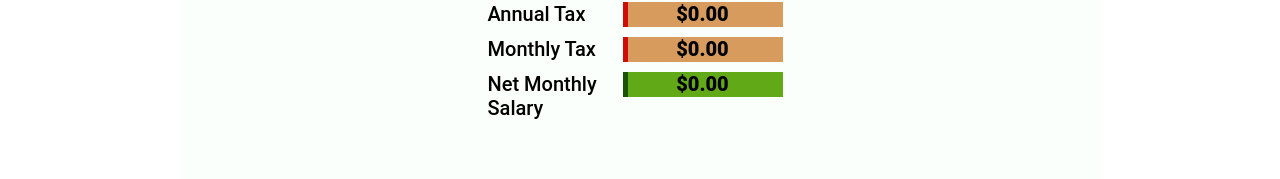
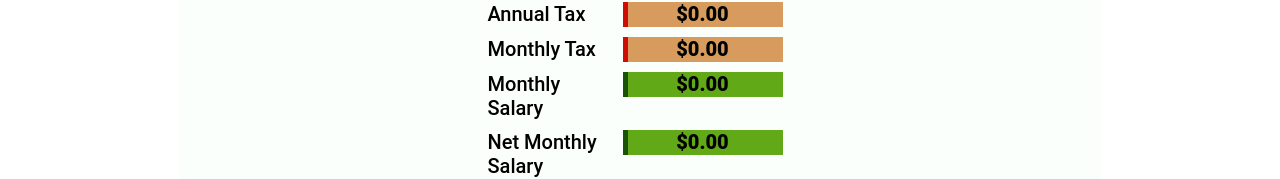
Before and after one commit to mls-ssjblue/salary-equi, a React (Create React App) app in the folder salary-ui/: page / in a window 1280 px wide. Shown: the part 291-470 px from the top of the page. Built offline with nearby package versions, Linux system fonts and the light colour scheme; no server answers.

Commit message:
Display values in USD according to current exchange rates

```diff
--- a/salary-ui/src/components/SalaryCalculation.tsx
+++ b/salary-ui/src/components/SalaryCalculation.tsx
@@ -18,12 +18,13 @@ import '@fontsource/roboto'
 import {countries, Country, countryMap} from '../services/StartupService'
 import {green, grey} from '@material-ui/core/colors'
 
-const getCurrencyFormattedValue = (country: Country, amount: number, isUsdToggled: boolean) => {
+const getCurrencyFormattedValue = (country: Country, amount: number, isUsdToggled: boolean,
+                                   currencyToUsd: number) => {
     if (isUsdToggled) {
         return new Intl.NumberFormat('en-US', {
             style: 'currency',
             currency: "USD"
-        }).format(amount)
+        }).format(amount * currencyToUsd)
     } else {
         return new Intl.NumberFormat(country.locale, {
             style: 'currency',
@@ -31,6 +32,9 @@ const getCurrencyFormattedValue = (country: Country, amount: number, isUsdToggle
         }).format(amount)
     }
 
+}
+interface LooseObject {
+    [key: string]: any
 }
 
 export const SalaryCalculation = () => {
@@ -42,7 +46,7 @@ export const SalaryCalculation = () => {
     const [currentCountryName, setCountryName] = useState('Singapore')
     const [currentCountry, setCurrentCountry] = useState(countries[0])
     const [showInUsd, setShowInUsd] = useState(false)
-    const [currencyRates, setCurrencyRates] = useState({})
+    const [currencyRates, setCurrencyRates] = useState({} as LooseObject)
 
     let currencyFormattedValue = new Intl.NumberFormat(currentCountry.locale, {
         style: 'currency',
@@ -68,6 +72,8 @@ export const SalaryCalculation = () => {
             }).then(response => response.json())
                 .then(response => {
                     setCurrencyRates(response.rates)
+                    console.log(currencyRates)
+                    console.log(currencyRates[currentCountry.currency])
                 })
         } catch (e) {
             console.log('Error occurred while fetching currency rates: ' + e)
@@ -153,19 +159,29 @@ export const SalaryCalculation = () => {
                     <div className="result">
                         <div className="label">Annual Tax</div>
                         <div className="value" id="tax">
-                            {getCurrencyFormattedValue(currentCountry, annualTax, showInUsd)}</div>
+                            {getCurrencyFormattedValue(currentCountry, annualTax, showInUsd,
+                            1/currencyRates[currentCountry.currency])}</div>
                     </div>
                     <div className="result">
                         <div className="label">Monthly Tax</div>
 
                         <div className="value"
-                             id="tax">{getCurrencyFormattedValue(currentCountry, monthlyTax, showInUsd)}</div>
+                             id="tax">{getCurrencyFormattedValue(currentCountry, monthlyTax, showInUsd,
+                        1/currencyRates[currentCountry.currency])}</div>
+                    </div>
+                    <div className="result">
+                        <div className="label">Monthly Salary</div>
+
+                        <div className="value"
+                             id="nms">{getCurrencyFormattedValue(currentCountry, salary/12, showInUsd,
+                        1/currencyRates[currentCountry.currency])}</div>
                     </div>
                     <div className="result">
                         <div className="label">Net Monthly Salary</div>
 
                         <div className="value"
-                             id="nms">{getCurrencyFormattedValue(currentCountry, netMonthlySalary, showInUsd)}</div>
+                             id="nms">{getCurrencyFormattedValue(currentCountry, netMonthlySalary, showInUsd,
+                        1/currencyRates[currentCountry.currency])}</div>
                     </div>
                     <div id="submit-button"><Button className={classNames(classes.submitBtn)}
                                                     onClick={() => calculateTax(currentCountryName, salary)}> Calculate</Button>
```
